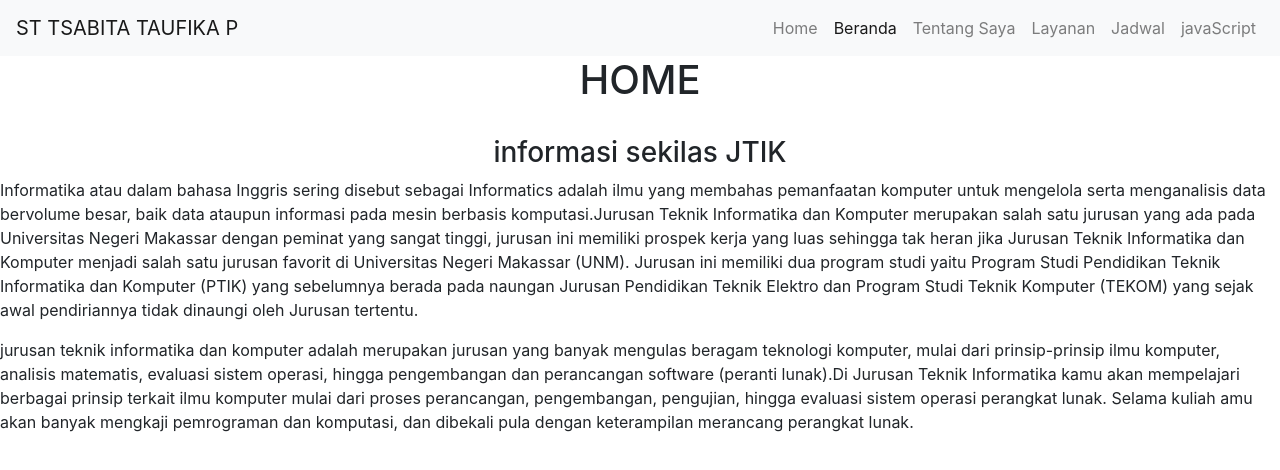
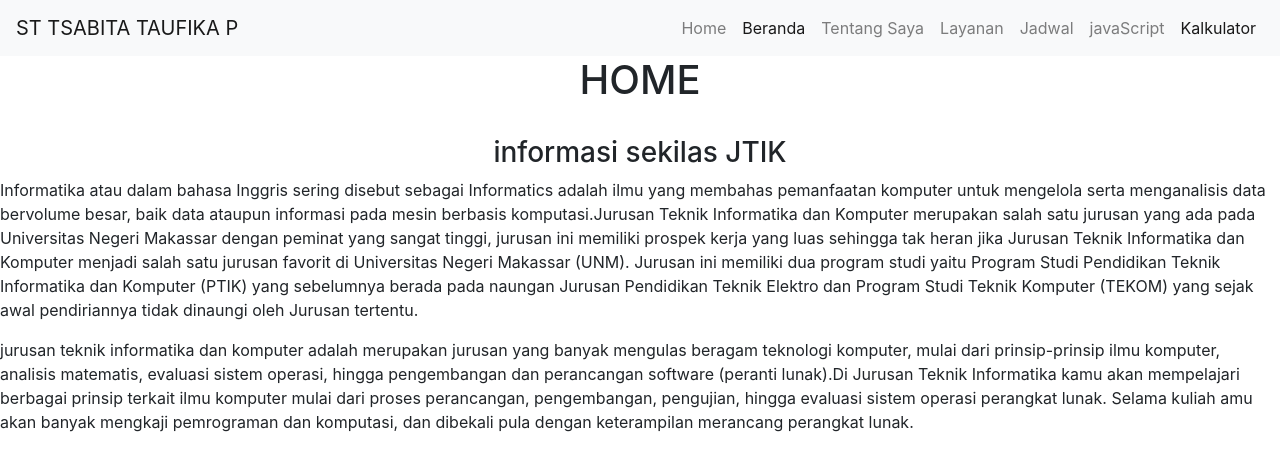
Before and after one commit to tsabita17/tsabita, a plain HTML site: page HOME.html in a window 1280 px wide. Drawn offline with nearby package versions, Linux system fonts and the light colour scheme.

Commit message:
Update HOME.html

```diff
--- a/HOME.html
+++ b/HOME.html
@@ -35,6 +35,9 @@
       <li class="nav-item">
         <a class="nav-link" href="javascript.html">javaScript</a>
       </li>
+      <li>
+        <a class="nav-link active" href="kalkulator.html">Kalkulator</a>
+      </li>
     </ul>
   </div>
 </nav>
```
